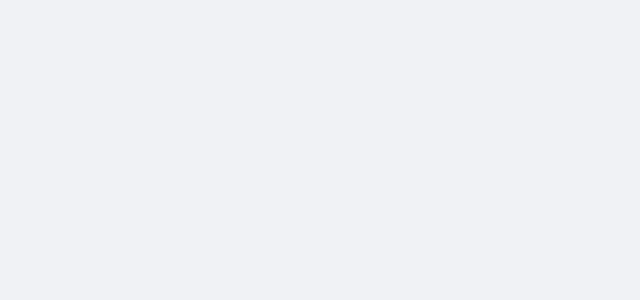
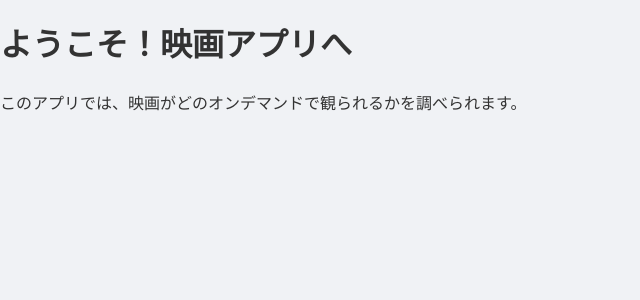
Before and after one commit to yamatotsugawa/my-movie-app, a Next.js app: page / in a window 1280 px wide. Shown: the top 300 px of the page, without its empty margins (0-640 px from the left). Built offline with nearby package versions, Linux system fonts and the light colour scheme.

Commit message:
Fix page.tsx default export

```diff
--- a/src/app/page.tsx
+++ b/src/app/page.tsx
@@ -1,29 +1,8 @@
-// src/app/layout.tsx
-
-import type { Metadata } from "next";
-import { Inter } from "next/font/google";
-import "./globals.css"; // globals.css のインポートを確認
-
-import { Analytics } from "@vercel/analytics/next"; // Vercel Analytics のインポート
-
-const inter = Inter({ subsets: ["latin"] });
-
-export const metadata: Metadata = {
-  title: "どのオンデマンドで観れる？", // アプリのタイトル
-  description: "映画の視聴サービスを検索できるアプリ", // アプリの説明
-};
-
-export default function RootLayout({
-  children,
-}: Readonly<{
-  children: React.ReactNode;
-}>) {
+export default function Home() {
   return (
-    <html lang="ja">
-      <body className={inter.className}>
-        {children}
-        <Analytics /> {/* Vercel Analytics コンポーネント */}
-      </body>
-    </html>
+    <main>
+      <h1>ようこそ！映画アプリへ</h1>
+      <p>このアプリでは、映画がどのオンデマンドで観られるかを調べられます。</p>
+    </main>
   );
 }
```
